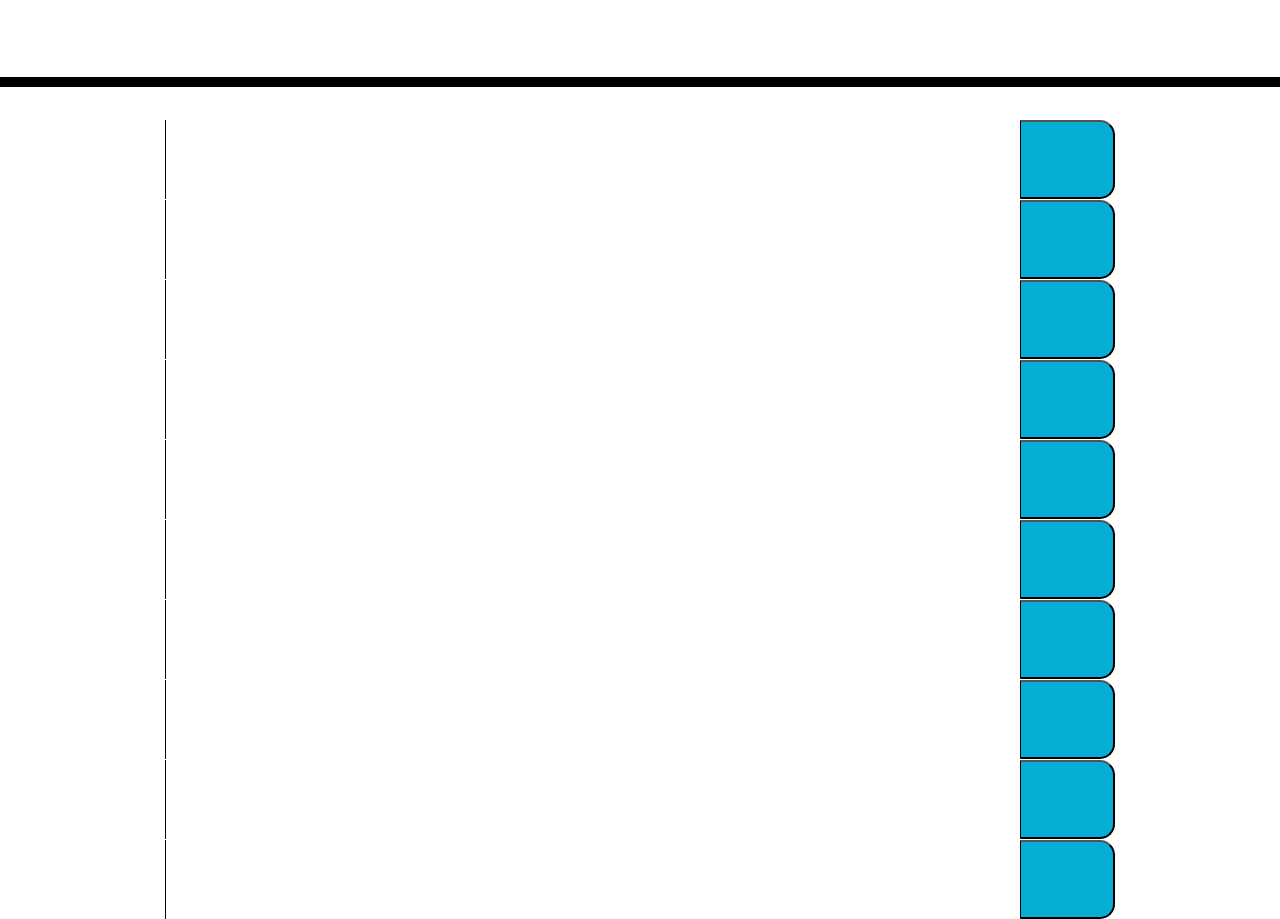
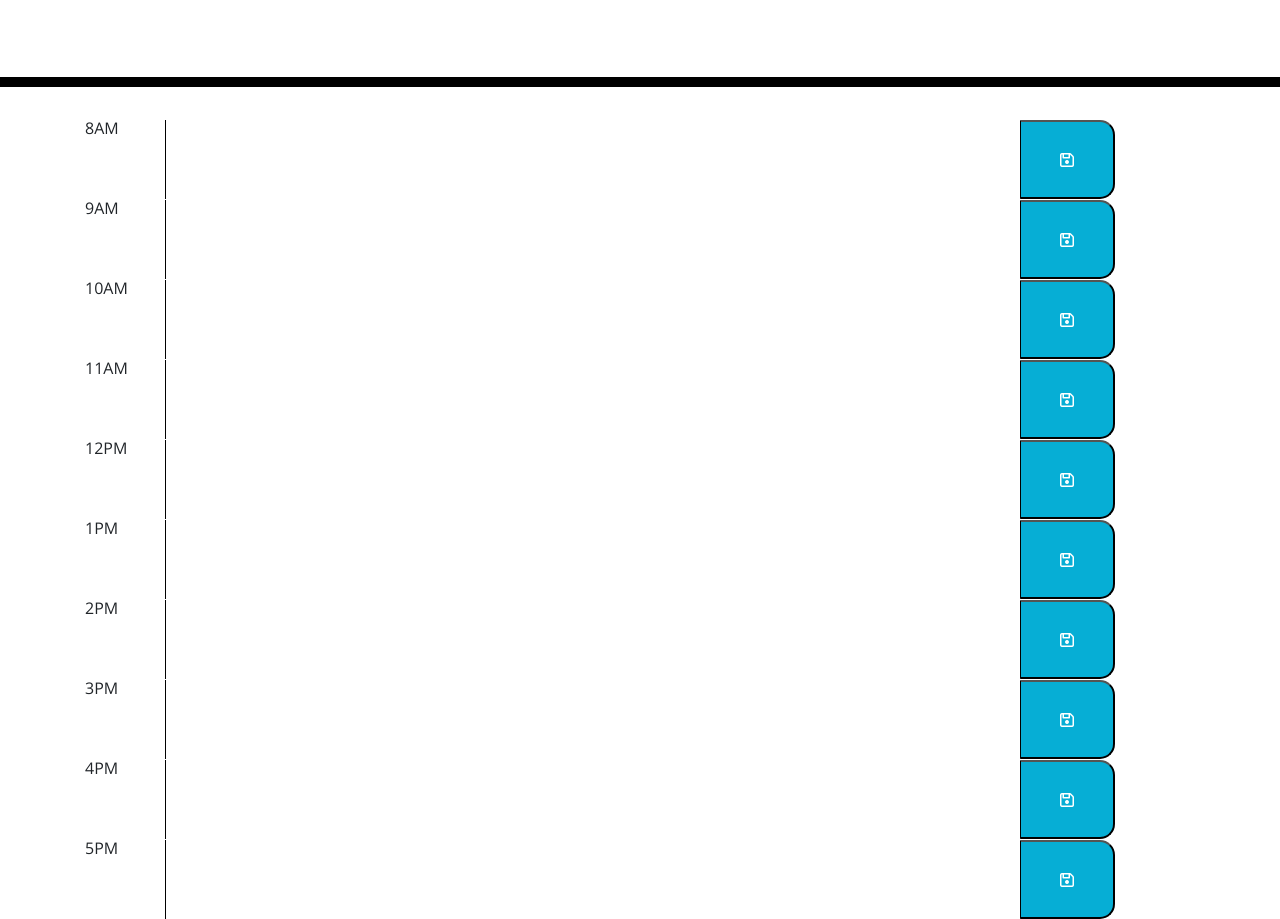
Before and after one commit to bjsmak/05-Work-Day-Scheduler, a plain HTML site: page index.html in a window 1280 px wide. Shown: the part 181-1100 px from the top of the page. Drawn offline with nearby package versions, Linux system fonts and the light colour scheme.

Commit message:
added icons, script file

```diff
--- a/index.html
+++ b/index.html
@@ -19,6 +19,7 @@
       rel="stylesheet"
     />
     <link rel="stylesheet" href="style.css" />
+    <script src="https://kit.fontawesome.com/6a1105b270.js" crossorigin="anonymous"></script>
     <title>Work Day Scheduler</title>
   </head>
 
@@ -26,63 +27,64 @@
     <header class="jumbotron">
       <h1 class="display-3">Work Day Scheduler</h1>
       <p class="lead">A simple calendar app for scheduling your work day</p>
-      <p id="currentDay" class="lead"></p>
+      <p id="currentDay" class="lead"><h2></h2></p>
     </header>
     <div class="container">
       <!-- Timeblocks go here -->
       <div class="row">
-        <div class="col-md-1" id="time"></div>
+        <div class="col-md-1" id="time">8AM</div>
         <textarea class="col-md-9" id="event" rows="3"></textarea>
-        <button class="col-md-1 saveBtn"></button>
+        <button class="col-md-1 saveBtn"><i class="far fa-save"></i></button>
       </div>
       <div class="row">
-        <div class="col-md-1" id="time"></div>
+        <div class="col-md-1" id="time">9AM</div>
         <textarea class="col-md-9" id="event" rows="3"></textarea>
-        <button class="col-md-1 saveBtn"></button>
+        <button class="col-md-1 saveBtn"><i class="far fa-save"></i></button>
       </div>
       <div class="row">
-        <div class="col-md-1" id="time"></div>
+        <div class="col-md-1" id="time">10AM</div>
         <textarea class="col-md-9" id="event" rows="3"></textarea>
-        <button class="col-md-1 saveBtn"></button>
+        <button class="col-md-1 saveBtn"><i class="far fa-save"></i></button>
       </div>
       <div class="row">
-        <div class="col-md-1" id="time"></div>
+        <div class="col-md-1" id="time">11AM</div>
         <textarea class="col-md-9" id="event" rows="3"></textarea>
-        <button class="col-md-1 saveBtn"></button>
+        <button class="col-md-1 saveBtn"><i class="far fa-save"></i></button>
       </div>
       <div class="row">
-        <div class="col-md-1" id="time"></div>
+        <div class="col-md-1" id="time">12PM</div>
         <textarea class="col-md-9" id="event" rows="3"></textarea>
-        <button class="col-md-1 saveBtn"></button>
+        <button class="col-md-1 saveBtn"><i class="far fa-save"></i></button>
       </div>
       <div class="row">
-        <div class="col-md-1" id="time"></div>
+        <div class="col-md-1" id="time">1PM</div>
         <textarea class="col-md-9" id="event" rows="3"></textarea>
-        <button class="col-md-1 saveBtn"></button>
+        <button class="col-md-1 saveBtn"><i class="far fa-save"></i></button>
       </div>
       <div class="row">
-        <div class="col-md-1" id="time"></div>
+        <div class="col-md-1" id="time">2PM</div>
         <textarea class="col-md-9" id="event" rows="3"></textarea>
-        <button class="col-md-1 saveBtn"></button>
+        <button class="col-md-1 saveBtn"><i class="far fa-save"></i></button>
       </div>
       <div class="row">
-        <div class="col-md-1" id="time"></div>
+        <div class="col-md-1" id="time">3PM</div>
         <textarea class="col-md-9" id="event" rows="3"></textarea>
-        <button class="col-md-1 saveBtn"></button>
+        <button class="col-md-1 saveBtn"><i class="far fa-save"></i></button>
       </div>
       <div class="row">
-        <div class="col-md-1" id="time"></div>
+        <div class="col-md-1" id="time">4PM</div>
         <textarea class="col-md-9" id="event" rows="3"></textarea>
-        <button class="col-md-1 saveBtn"></button>
+        <button class="col-md-1 saveBtn"><i class="far fa-save"></i></button>
       </div>
       <div class="row">
-        <div class="col-md-1" id="time"></div>
+        <div class="col-md-1" id="time">5PM</div>
         <textarea class="col-md-9" id="event" rows="3"></textarea>
-        <button class="col-md-1 saveBtn"></button>
+        <button class="col-md-1 saveBtn"><i class="far fa-save"></i></button>
       </div>
     </div>
 
     <script src="https://code.jquery.com/jquery-3.4.1.min.js"></script>
     <script src="https://cdnjs.cloudflare.com/ajax/libs/moment.js/2.24.0/moment.min.js"></script>
+    <script src="script.js"></script>
   </body>
 </html>
--- /dev/null
+++ b/script.js
@@ -0,0 +1,18 @@
+//Display current date and time at top of page
+$('#date-today h2').text(moment().format('dddd'));
+
+//Puts events into local storage
+// Array needed for local storage
+
+var dayPlan = {
+    '8AM': '',
+    '9AM': '',
+    '10AM': '',
+    '11AM': '',
+    '12PM': '',
+    '1PM': '',
+    '2PM': '',
+    '3PM': '',
+    '4PM': '',
+    '5PM': '',
+};
```
